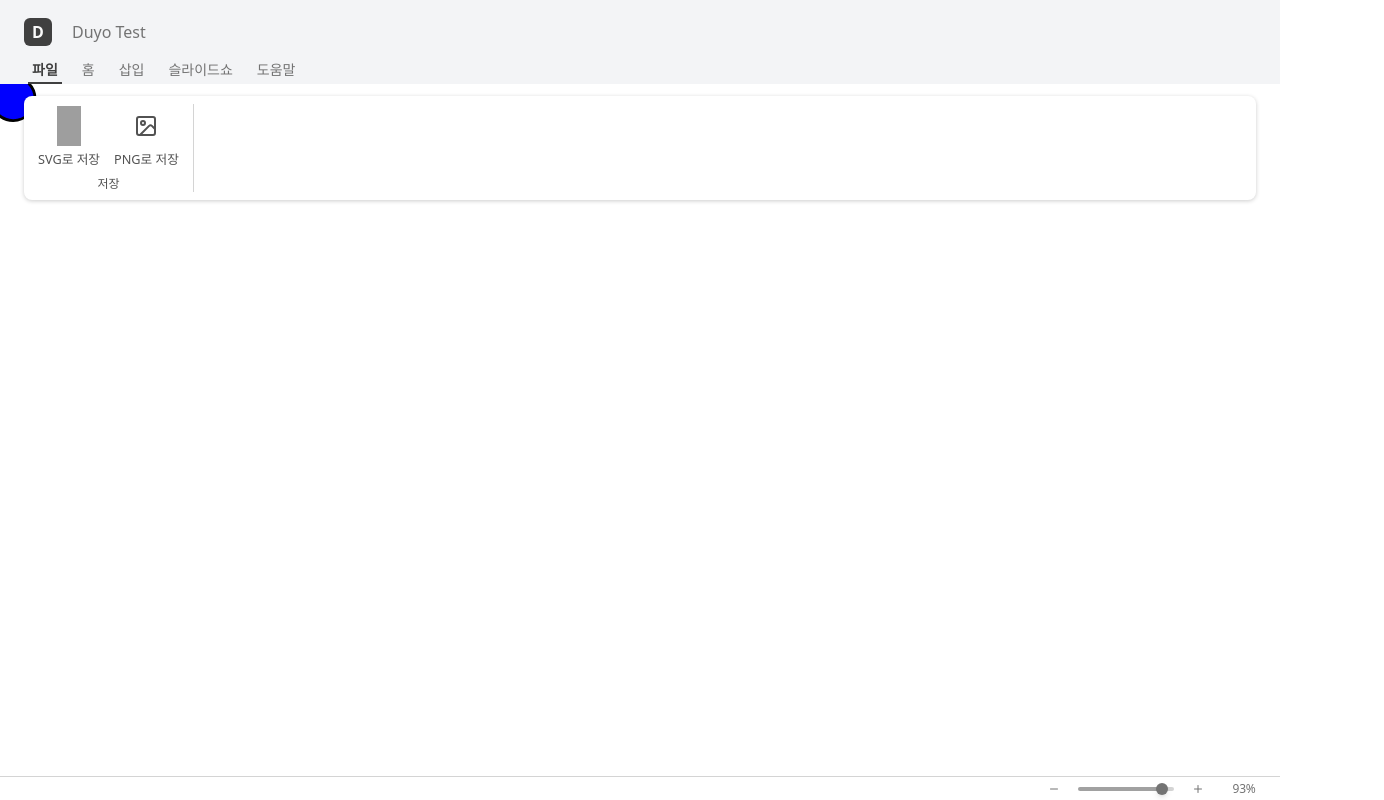
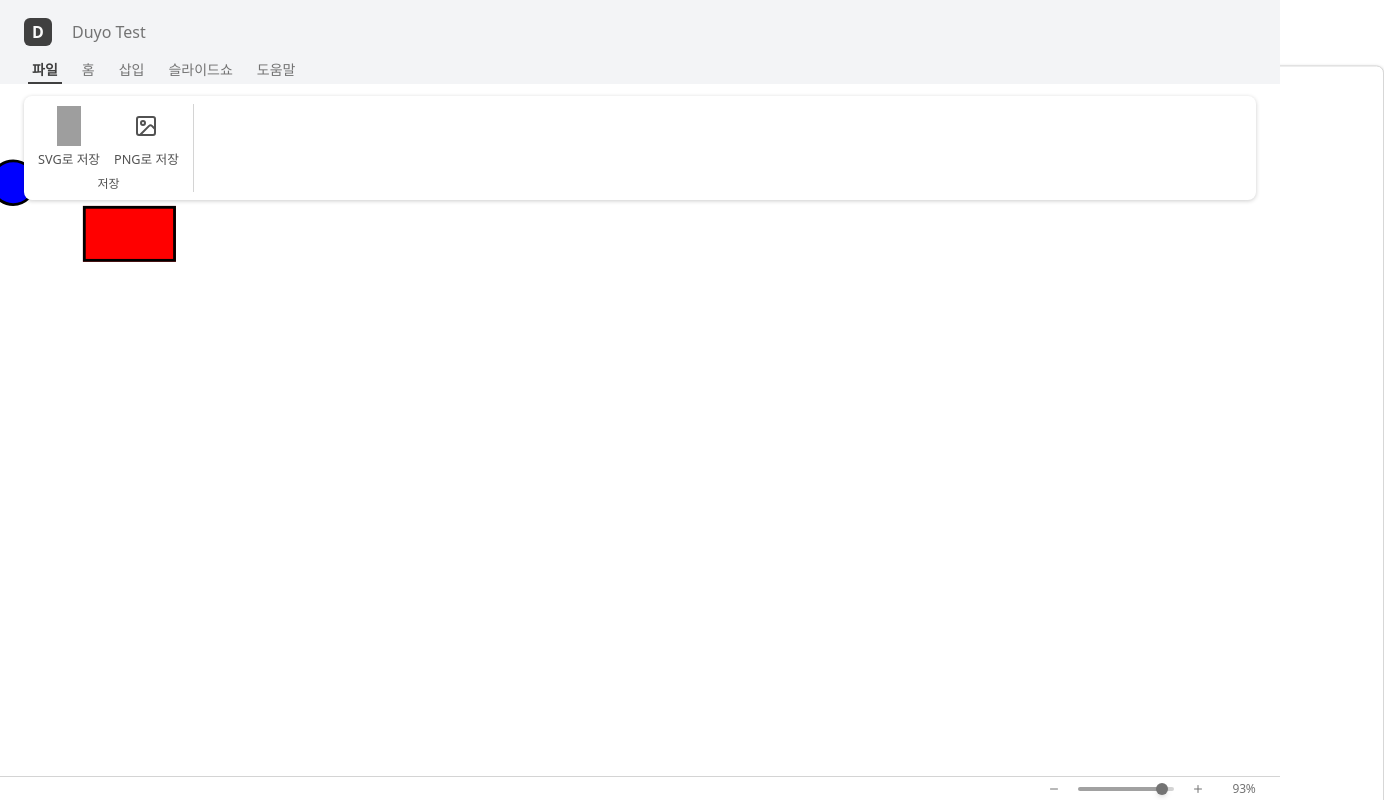
Before and after one commit to rlwjd31/duyo-prj, a React (Vite) app: page / in a window 1280 px wide. Shown: the top 800 px of the page, 1384 px wide, since content can reach past the window. Built offline with nearby package versions, Linux system fonts and the light colour scheme; grey boxes are pictures that could not be loaded.

Commit message:
🚀 [Feat]: Restruct hierarchy
주어진 배포 사이트에 맞게 계층구조 조절

```diff
--- a/src/App.tsx
+++ b/src/App.tsx
@@ -8,7 +8,7 @@ export default function App() {
   return (
     <DropdownProvider>
       <ScaleProvider>
-        <div className="relative">
+        <div className="relative flex flex-col h-screen">
           <Header />
           <Body />
           <Footer />
--- a/src/components/Body.tsx
+++ b/src/components/Body.tsx
@@ -2,6 +2,7 @@ import { useState, useEffect } from "react";
 import Circle, { CircleProps } from "./atoms/Circle";
 import Rectangle, { RectangleProps } from "./atoms/Rectangle";
 import { useScale } from "../providers/Scale.provider";
+import { useDropdownVisible } from "../providers/DropdownVisible.provider";
 
 type Circle = CircleProps & {
   id: number;
@@ -37,10 +38,10 @@ export default function Body() {
   }, []);
 
   return (
-    <main className="h-screen flex justify-center items-center bg-gray-100 ">
-      <div className="absolute flex h-full w-full flex-col items-center justify-center overflow-auto">
+    <main className="size-full flex justify-center items-center bg-gray-100">
+      <div className="flex h-full w-full flex-col items-center justify-center">
         <div
-          className="absolute shadow-(--card-shadow) min-h-[900px] min-w-[1600px] w-[800px] h-[600px] bg-white border-[0.35px] rounded-lg border-neutral-300 transform-translate-50-50 transform-origin-center"
+          className="duration-100 transition-all ease-out shadow-(--card-shadow) min-h-[900px] min-w-[1600px] w-[800px] h-[600px] bg-white border-[0.35px] rounded-lg border-neutral-300 transform-translate-50-50 transform-origin-center"
           style={{
             transform: `scale(${currentScale})`,
           }}
--- a/src/components/Header.tsx
+++ b/src/components/Header.tsx
@@ -15,7 +15,7 @@ export default function Header() {
   return (
     <header
       ref={dropDownRef}
-      className="fixed bg-gray-100 z-[120] flex w-full flex-col gap-y-2 px-6 pt-4"
+      className="bg-gray-100 z-[120] flex w-full flex-col gap-y-2 px-6 pt-4"
     >
       <div className="flex w-full items-center justify-start gap-x-3 py-0.5">
         <div className="left-0 flex items-center justify-start gap-x-3">
--- a/src/components/organisms/TabNavigation.tsx
+++ b/src/components/organisms/TabNavigation.tsx
@@ -3,10 +3,12 @@ import cn from "../../utils/cn";
 import { tabs } from "../../contants/tabContents";
 import TabDropdown from "./tabitems";
 import { useDropdownVisible } from "../../providers/DropdownVisible.provider";
+import { useScale } from "../../providers/Scale.provider";
 
 const BUTTON_PADDING = 8;
 
 export default function TabNavigation() {
+  const { setCurrentScale } = useScale();
   const [activeTabIndex, setActiveTabIndex] = useState(0);
   const [underlineWidth, setUnderlineWidth] = useState(0);
   const [underlineLeft, setUnderlineLeft] = useState(0);
@@ -29,7 +31,7 @@ export default function TabNavigation() {
   }, [activeTabIndex]);
 
   return (
-    <div className="relative">
+    <div className="relative flex flex-col">
       <div className="relative flex flex-row items-center justify-start gap-x-2">
         {tabs &&
           tabs.length > 0 &&
@@ -55,6 +57,7 @@ export default function TabNavigation() {
                     // double click까지 총 3번의 event가 발생하므로 한 번을 더 토글시켜 원하는 dropdown visible상태를 유지
                     toggleDropdown();
                     toggleDropdownFixed();
+                    setCurrentScale(isDropdownFixed ? 1 : 0.93);
                   }
 
                   // 리본 고정 모드일 때는 dropdown visible toggle을 하지 않음.
--- a/src/components/organisms/tabitems/TabCard.tsx
+++ b/src/components/organisms/tabitems/TabCard.tsx
@@ -9,7 +9,7 @@ export default function TabCard({ children }: { children: ReactNode }) {
     <div className="relative h-0">
       <div
         className={cn(
-          "absolute overflow-hidden mt-3 shadow-(--card-shadow) bg-white h-26 flex w-full duration-150 ease-in transition-all items-center gap-x-1.5 rounded-lg px-1.5 py-2",
+          "overflow-hidden mt-3 shadow-(--card-shadow) bg-white h-26 flex w-full duration-150 ease-in transition-all items-center gap-x-1.5 rounded-lg px-1.5 py-2",
           isDropdownVisible
             ? "h-[104px] opacity-100 [&_*]:opacity-100 [&_*]:transition-opacity"
             : "h-0 opacity-0 [&_*]:opacity-0 [&_*]:transition-opacity "
```
